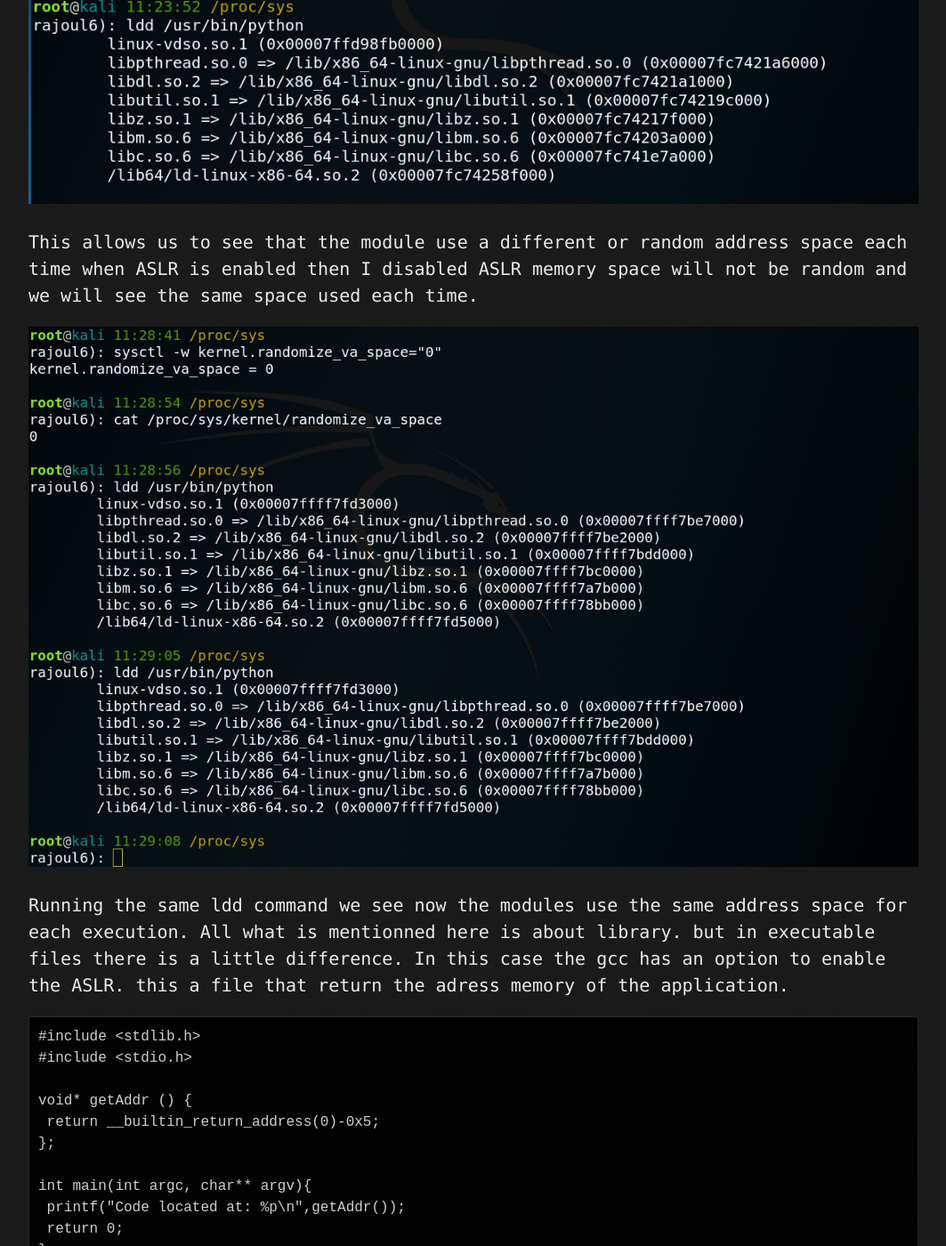
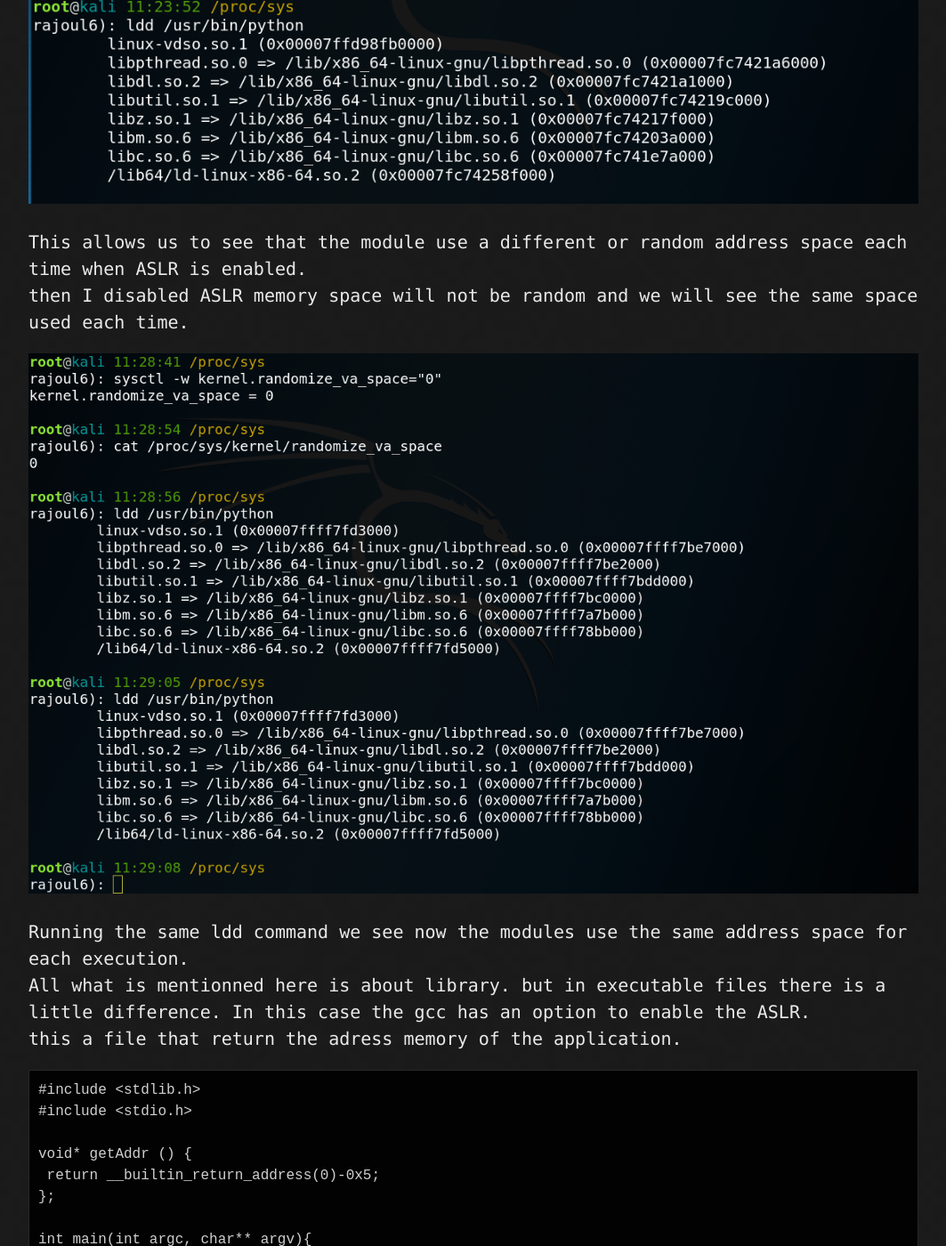
Before and after one commit to rajoul/rajoul.github.io, a Jekyll site: the page built from day_tool/Address-Space-Layout-Randomization.md, in a window 1280 px wide and 1400 px high, scrolled down 1416 px. Shown: the whole window at 89% size, without its empty margins (108-1171 px from the left). Built offline with Jekyll 4.4.1, drawn with Linux system fonts in a browser that asks for light colours; our own code applies the rules of GitHub Pages for plain Markdown files.

````diff
--- a/day_tool/Address-Space-Layout-Randomization.md
+++ b/day_tool/Address-Space-Layout-Randomization.md
@@ -16,13 +16,13 @@ Started by finding if the ASLR is enabled or disabled.
  <p align="center">
   <img src="https://rajoul.github.io/day_tool/image/image2.png">
 </p>
-This allows us to see that the module use a different or random address space each time when ASLR is enabled
+This allows us to see that the module use a different or random address space each time when ASLR is enabled.<br>
 then I disabled ASLR memory space will not be random and we will see the same space used each time.
 <p align="center">
   <img src="https://rajoul.github.io/day_tool/image/image3.png">
 </p>
-Running the same ldd command we see now the modules use the same address space for each execution.
-All what is mentionned here is about library. but in executable files there is a little difference. In this case the gcc has an option to enable the ASLR.
+Running the same ldd command we see now the modules use the same address space for each execution.<br>
+All what is mentionned here is about library. but in executable files there is a little difference. In this case the gcc has an option to enable the ASLR.<br>
 this a file that return the adress memory of the application.
 ```
 #include <stdlib.h>
````
